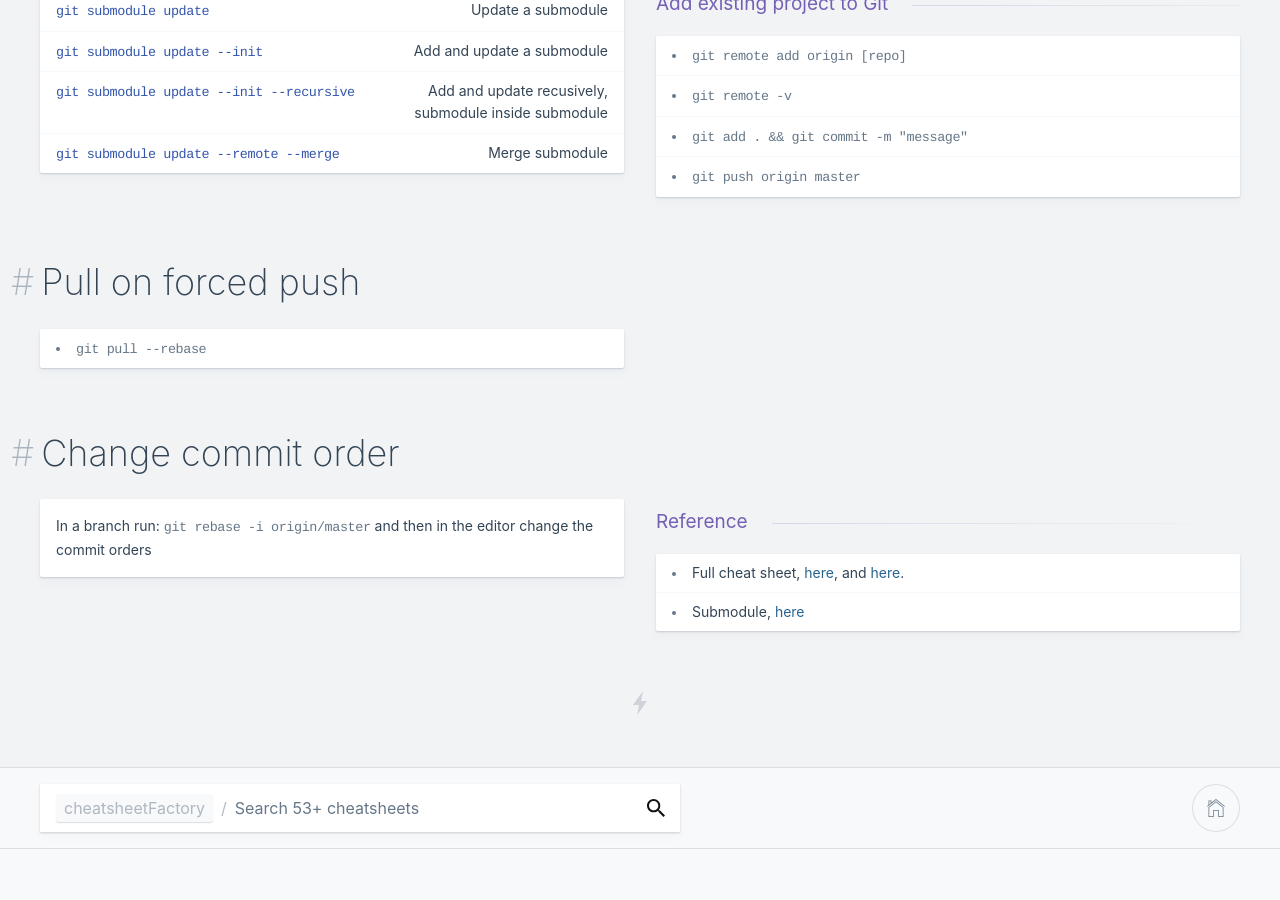
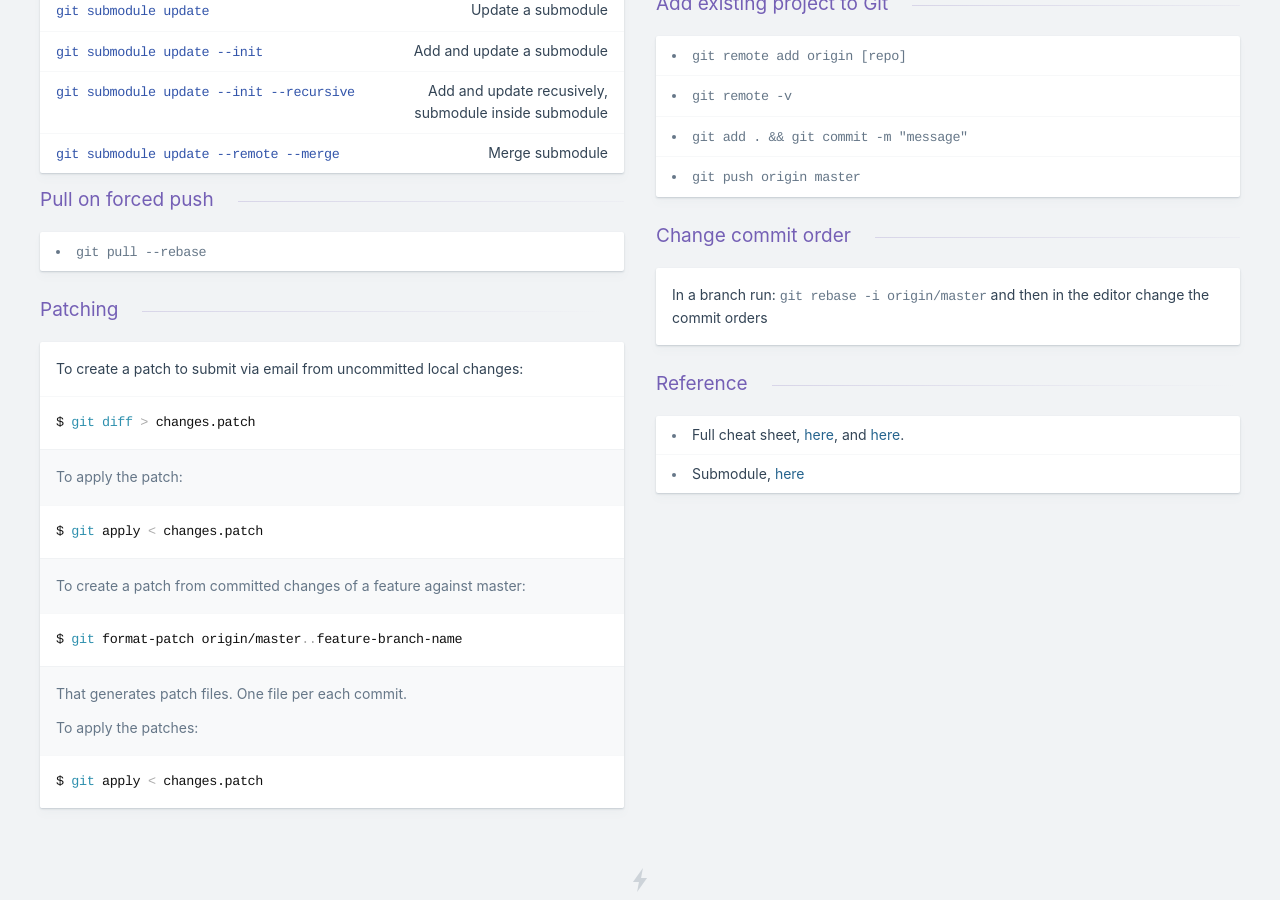
Before and after one commit to kasramp/cheat-sheet-factory, a Jekyll site: the page built from version_control/git.md, in a window 1280 px wide and 900 px high, scrolled down 2191 px. Built offline with Jekyll 4.4.1, drawn with Linux system fonts in a browser that asks for light colours.

Commit message:
Add Git patch cheat sheets

````diff
--- a/version_control/git.md
+++ b/version_control/git.md
@@ -184,13 +184,41 @@ $ git checkout [ARBITARY_BRANCH_NAME]
 - `git add . && git commit -m "message"`
 - `git push origin master`
 
-## Pull on forced push
+### Pull on forced push
 
 - `git pull --rebase`
 
-## Change commit order
+### Change commit order
 
 In a branch run: `git rebase -i origin/master` and then in the editor change the commit orders
+
+### Patching
+
+To create a patch to submit via email from uncommitted local changes:
+
+```bash
+$ git diff > changes.patch
+```
+
+To apply the patch:
+
+```bash
+$ git apply < changes.patch
+```
+
+To create a patch from committed changes of a feature against master:
+
+```bash
+$ git format-patch origin/master..feature-branch-name
+```
+
+That generates patch files. One file per each commit.
+
+To apply the patches:
+
+```bash
+$ git apply < changes.patch
+```
 
 ### Reference
 
````
Also changed, not shown: other parts of version_control/git.md (+1 -1 lines).
